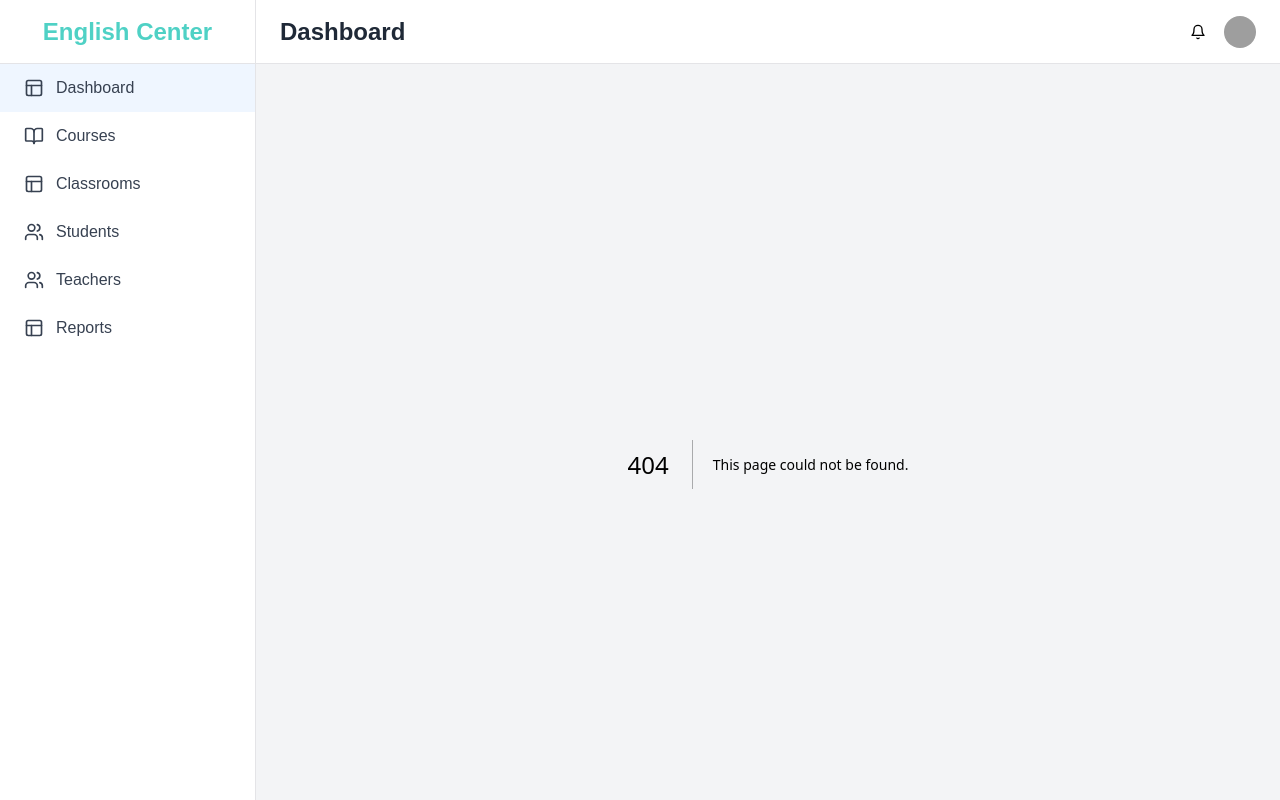
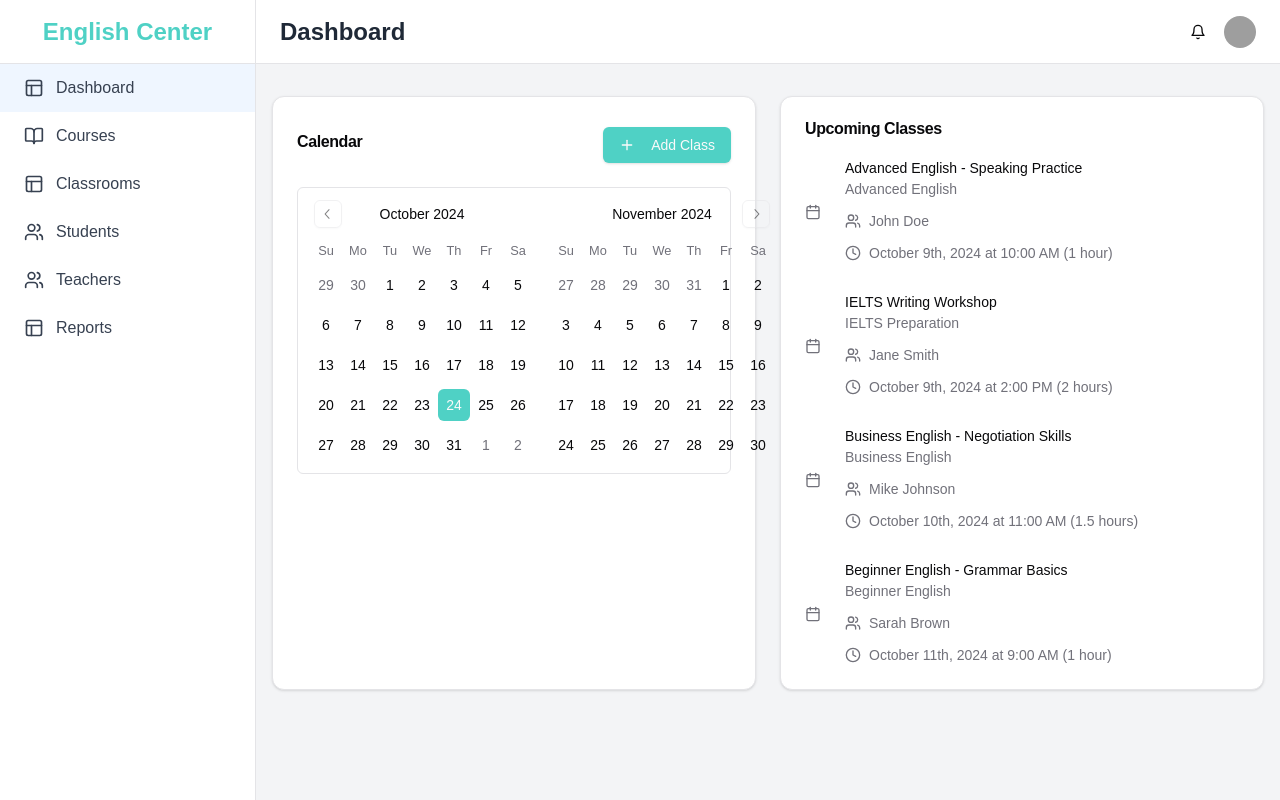
Before and after one commit to vanlinh1602/english_center, a Next.js app: page /schedule in a window 1280 px wide. Before the commit this address had no page. Built offline with nearby package versions, Linux system fonts and the light colour scheme; grey boxes are pictures that could not be loaded.

Commit message:
Revert "up code"
This reverts commit 7a6181923d0638088cf683b4895cb41fac658a56.

```diff
--- /dev/null
+++ b/app/schedule/page.tsx
@@ -0,0 +1,265 @@
+'use client';
+
+import { format } from 'date-fns';
+import { Calendar as CalendarIcon, Clock, Plus, Users } from 'lucide-react';
+import { useState } from 'react';
+
+import { Button } from '@/components/ui/button';
+import { Calendar } from '@/components/ui/calendar';
+import { Card, CardContent, CardHeader, CardTitle } from '@/components/ui/card';
+import {
+  Dialog,
+  DialogContent,
+  DialogDescription,
+  DialogFooter,
+  DialogHeader,
+  DialogTitle,
+  DialogTrigger,
+} from '@/components/ui/dialog';
+import { Input } from '@/components/ui/input';
+import { Label } from '@/components/ui/label';
+import {
+  Select,
+  SelectContent,
+  SelectItem,
+  SelectTrigger,
+  SelectValue,
+} from '@/components/ui/select';
+
+export default function ScheduleSection() {
+  const [date, setDate] = useState<Date | undefined>(new Date());
+  const [isAddClassOpen, setIsAddClassOpen] = useState(false);
+  const [newClass, setNewClass] = useState({
+    title: '',
+    course: '',
+    teacher: '',
+    date: new Date(),
+    time: '',
+    duration: '',
+  });
+
+  const upcomingClasses = [
+    {
+      id: 1,
+      title: 'Advanced English - Speaking Practice',
+      course: 'Advanced English',
+      teacher: 'John Doe',
+      date: '2024-10-09',
+      time: '10:00 AM',
+      duration: '1 hour',
+    },
+    {
+      id: 2,
+      title: 'IELTS Writing Workshop',
+      course: 'IELTS Preparation',
+      teacher: 'Jane Smith',
+      date: '2024-10-09',
+      time: '2:00 PM',
+      duration: '2 hours',
+    },
+    {
+      id: 3,
+      title: 'Business English - Negotiation Skills',
+      course: 'Business English',
+      teacher: 'Mike Johnson',
+      date: '2024-10-10',
+      time: '11:00 AM',
+      duration: '1.5 hours',
+    },
+    {
+      id: 4,
+      title: 'Beginner English - Grammar Basics',
+      course: 'Beginner English',
+      teacher: 'Sarah Brown',
+      date: '2024-10-11',
+      time: '9:00 AM',
+      duration: '1 hour',
+    },
+  ];
+
+  const handleAddClass = () => {
+    // Here you would typically add the new class to your data store
+    console.log('New class added:', newClass);
+    setIsAddClassOpen(false);
+    setNewClass({
+      title: '',
+      course: '',
+      teacher: '',
+      date: new Date(),
+      time: '',
+      duration: '',
+    });
+  };
+
+  return (
+    <div className="container mx-auto px-4 py-8">
+      <div className="grid gap-6 md:grid-cols-2">
+        <Card>
+          <CardHeader className="flex flex-row items-center justify-between">
+            <CardTitle>Calendar</CardTitle>
+            <Dialog open={isAddClassOpen} onOpenChange={setIsAddClassOpen}>
+              <DialogTrigger asChild>
+                <Button>
+                  <Plus className="mr-2 h-4 w-4" /> Add Class
+                </Button>
+              </DialogTrigger>
+              <DialogContent>
+                <DialogHeader>
+                  <DialogTitle>Add New Class</DialogTitle>
+                  <DialogDescription>
+                    Enter the details of the new class here.
+                  </DialogDescription>
+                </DialogHeader>
+                <div className="grid gap-4 py-4">
+                  <div className="grid grid-cols-4 items-center gap-4">
+                    <Label htmlFor="title" className="text-right">
+                      Title
+                    </Label>
+                    <Input
+                      id="title"
+                      value={newClass.title}
+                      onChange={(e) =>
+                        setNewClass({ ...newClass, title: e.target.value })
+                      }
+                      className="col-span-3"
+                    />
+                  </div>
+                  <div className="grid grid-cols-4 items-center gap-4">
+                    <Label htmlFor="course" className="text-right">
+                      Course
+                    </Label>
+                    <Select
+                      onValueChange={(value) =>
+                        setNewClass({ ...newClass, course: value })
+                      }
+                    >
+                      <SelectTrigger className="col-span-3">
+                        <SelectValue placeholder="Select a course" />
+                      </SelectTrigger>
+                      <SelectContent>
+                        <SelectItem value="advanced-english">
+                          Advanced English
+                        </SelectItem>
+                        <SelectItem value="ielts-preparation">
+                          IELTS Preparation
+                        </SelectItem>
+                        <SelectItem value="business-english">
+                          Business English
+                        </SelectItem>
+                        <SelectItem value="beginner-english">
+                          Beginner English
+                        </SelectItem>
+                      </SelectContent>
+                    </Select>
+                  </div>
+                  <div className="grid grid-cols-4 items-center gap-4">
+                    <Label htmlFor="teacher" className="text-right">
+                      Teacher
+                    </Label>
+                    <Input
+                      id="teacher"
+                      value={newClass.teacher}
+                      onChange={(e) =>
+                        setNewClass({ ...newClass, teacher: e.target.value })
+                      }
+                      className="col-span-3"
+                    />
+                  </div>
+                  <div className="grid grid-cols-4 items-center gap-4">
+                    <Label htmlFor="date" className="text-right">
+                      Date
+                    </Label>
+                    <div className="col-span-3">
+                      <Calendar
+                        mode="single"
+                        selected={newClass.date}
+                        onSelect={(d) =>
+                          d && setNewClass({ ...newClass, date: d })
+                        }
+                        className="rounded-md border"
+                      />
+                    </div>
+                  </div>
+                  <div className="grid grid-cols-4 items-center gap-4">
+                    <Label htmlFor="time" className="text-right">
+                      Time
+                    </Label>
+                    <Input
+                      id="time"
+                      type="time"
+                      value={newClass.time}
+                      onChange={(e) =>
+                        setNewClass({ ...newClass, time: e.target.value })
+                      }
+                      className="col-span-3"
+                    />
+                  </div>
+                  <div className="grid grid-cols-4 items-center gap-4">
+                    <Label htmlFor="duration" className="text-right">
+                      Duration
+                    </Label>
+                    <Input
+                      id="duration"
+                      value={newClass.duration}
+                      onChange={(e) =>
+                        setNewClass({ ...newClass, duration: e.target.value })
+                      }
+                      className="col-span-3"
+                    />
+                  </div>
+                </div>
+                <DialogFooter>
+                  <Button onClick={handleAddClass}>Add Class</Button>
+                </DialogFooter>
+              </DialogContent>
+            </Dialog>
+          </CardHeader>
+          <CardContent>
+            <Calendar
+              mode="single"
+              selected={date}
+              onSelect={setDate}
+              className="rounded-md border"
+              numberOfMonths={2}
+            />
+          </CardContent>
+        </Card>
+        <Card>
+          <CardHeader>
+            <CardTitle>Upcoming Classes</CardTitle>
+          </CardHeader>
+          <CardContent>
+            <div className="space-y-8">
+              {upcomingClasses.map((class_) => (
+                <div key={class_.id} className="flex items-center">
+                  <CalendarIcon className="mr-2 h-4 w-4 text-muted-foreground" />
+                  <div className="ml-4 space-y-1">
+                    <p className="text-sm font-medium leading-none">
+                      {class_.title}
+                    </p>
+                    <p className="text-sm text-muted-foreground">
+                      {class_.course}
+                    </p>
+                    <div className="flex items-center pt-2">
+                      <Users className="mr-2 h-4 w-4 text-muted-foreground" />
+                      <span className="text-sm text-muted-foreground">
+                        {class_.teacher}
+                      </span>
+                    </div>
+                    <div className="flex items-center pt-2">
+                      <Clock className="mr-2 h-4 w-4 text-muted-foreground" />
+                      <span className="text-sm text-muted-foreground">
+                        {format(new Date(class_.date), 'PPP')} at {class_.time}{' '}
+                        ({class_.duration})
+                      </span>
+                    </div>
+                  </div>
+                </div>
+              ))}
+            </div>
+          </CardContent>
+        </Card>
+      </div>
+    </div>
+  );
+}
```
